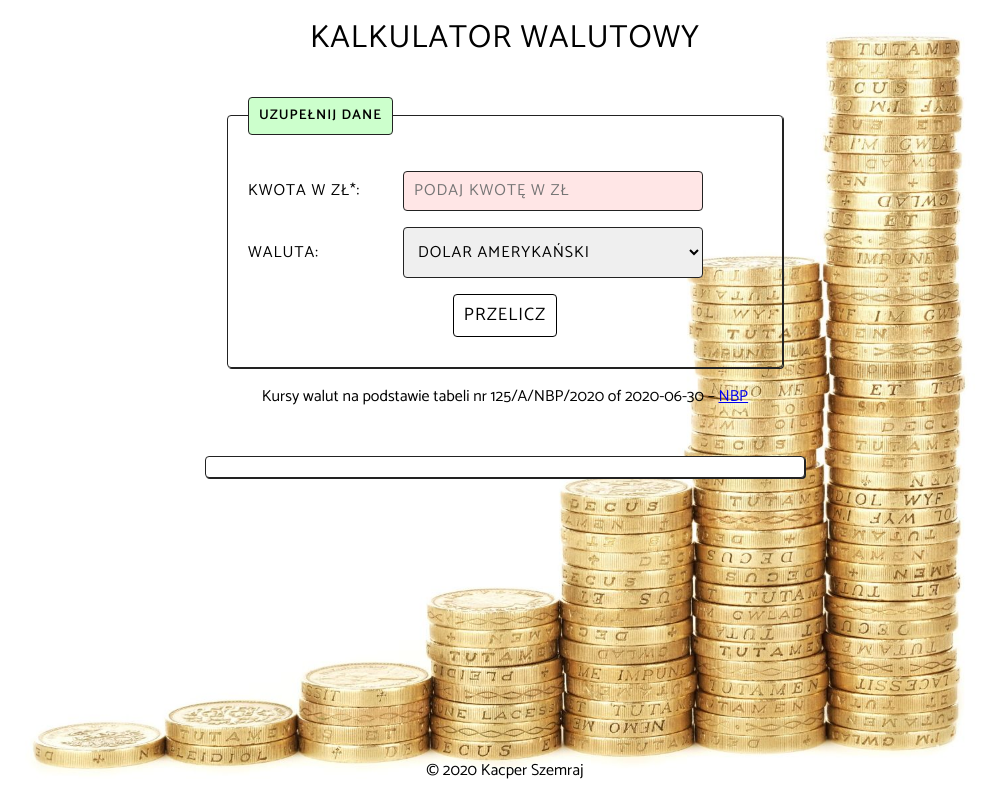
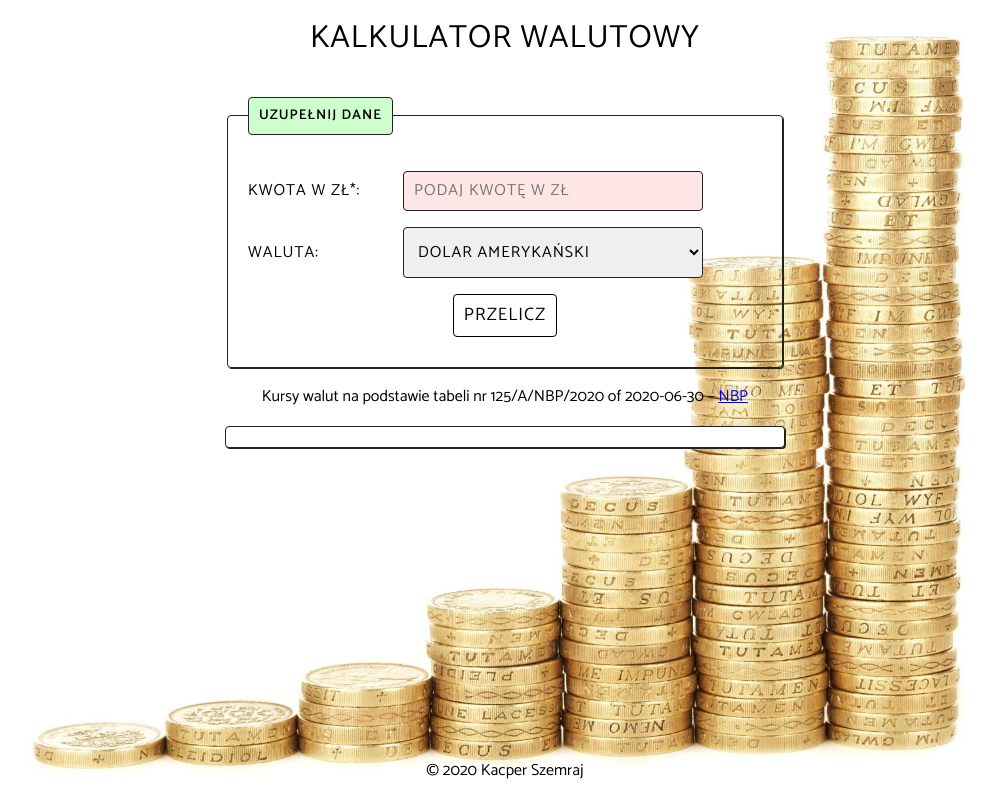
Before and after one commit to KacperSzemraj/currency-converter-react, a React (Create React App) app: page / in a window 1280 px wide. Shown: the whole page, without its empty margins (135-1132 px from the left). Built offline with nearby package versions, Linux system fonts and the light colour scheme.

Commit message:
margin and max-width changed

```diff
--- a/src/Result/style.css
+++ b/src/Result/style.css
@@ -1,6 +1,6 @@
 .resultTextBox {
-    max-width: 600px;
-    margin: 50px auto;
+    max-width: 560px;
+    margin: 20px auto;
     padding: 10px;
     background-color: #fff;
     border: 1px solid #222222;
```
